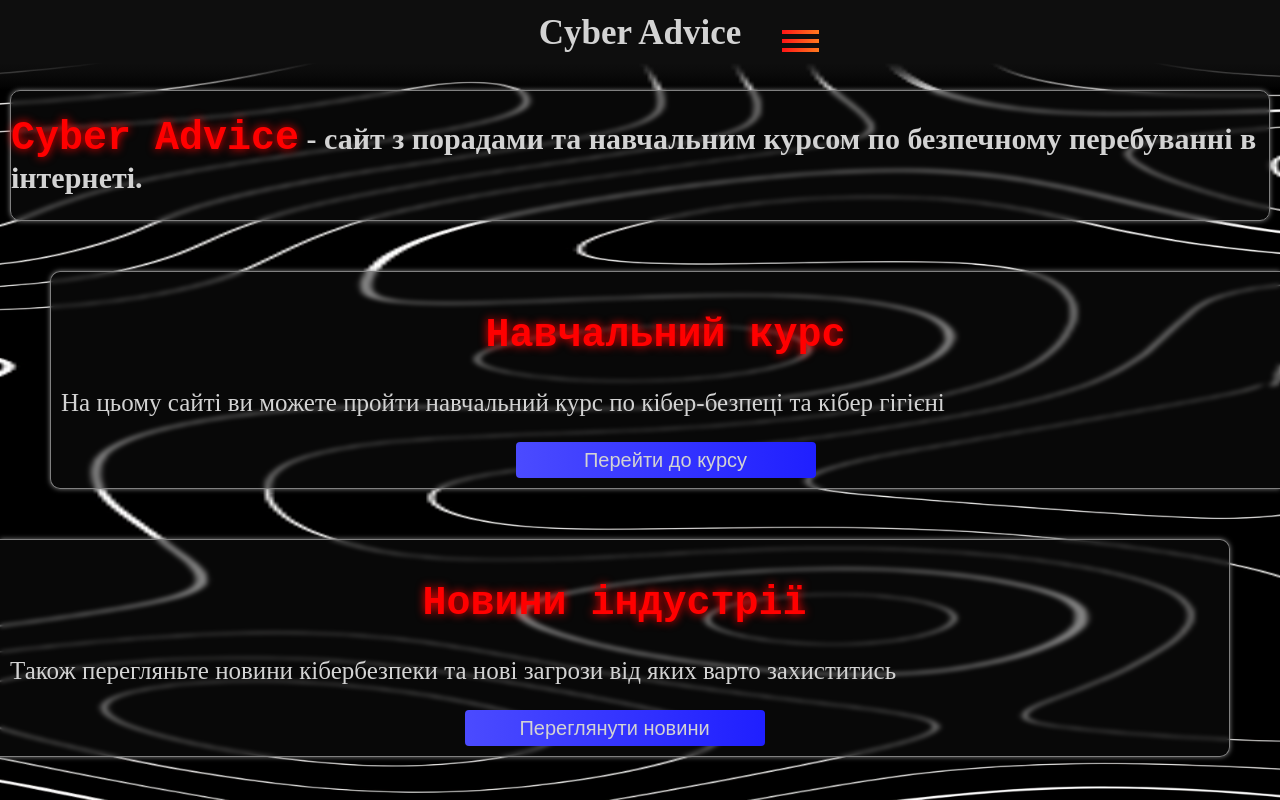
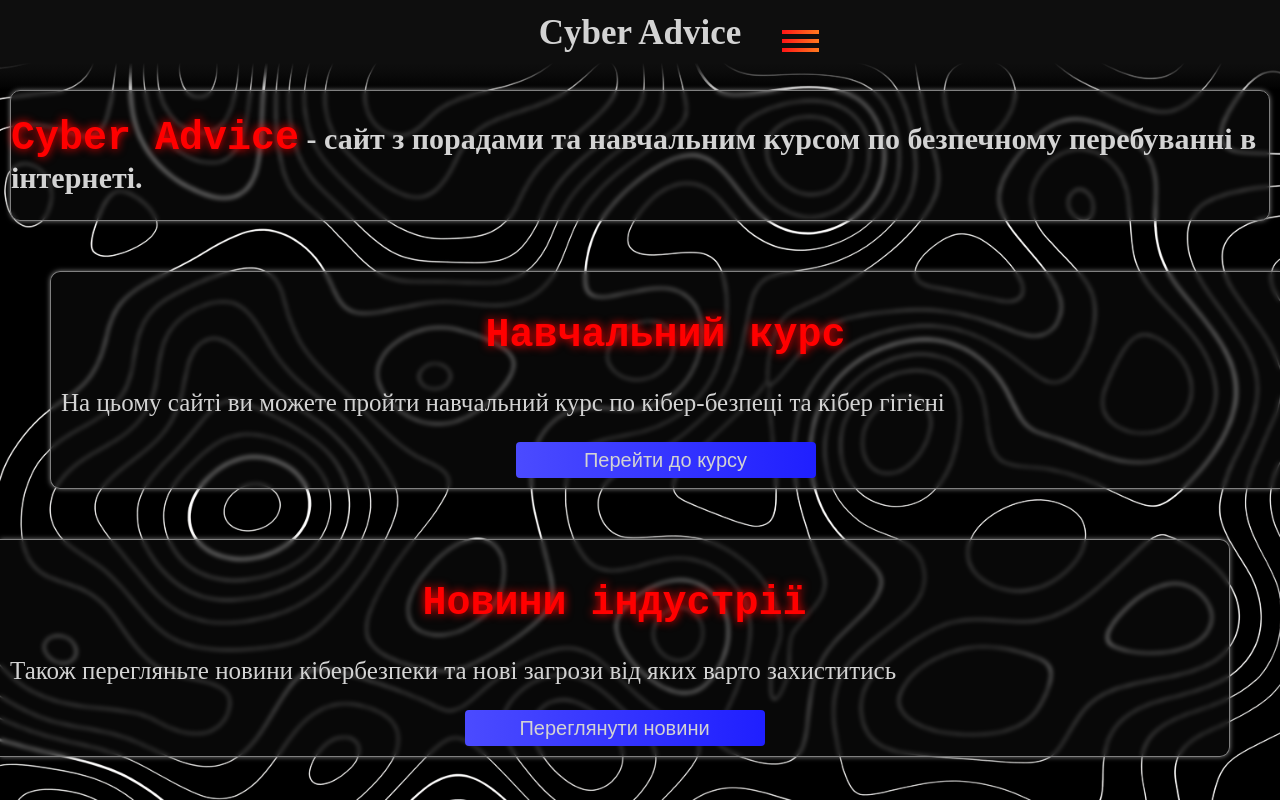
Before and after one commit to tarasiuknazar7-svg/Cyber-Advice, a plain HTML site: page docs/index.html in a window 1280 px wide. Drawn offline with Linux system fonts and the light colour scheme.

Commit message:
Fix background

```diff
--- a/docs/style.scss
+++ b/docs/style.scss
@@ -31,9 +31,9 @@ $main-text-color:rgb(211, 211, 211);
 }
 
 body{margin: 0;
-    background-image: url(/img/background.jpg);
-    background-size:500% 100%;
-    background-position: center;
+    background-image: url("background.jpg");
+    background-size:cover;
+    background-position: center center;
     background-repeat: no-repeat;
     background-attachment:fixed;
 }
```
Also changed, not shown: docs/background.jpg (added), docs/style.css.
